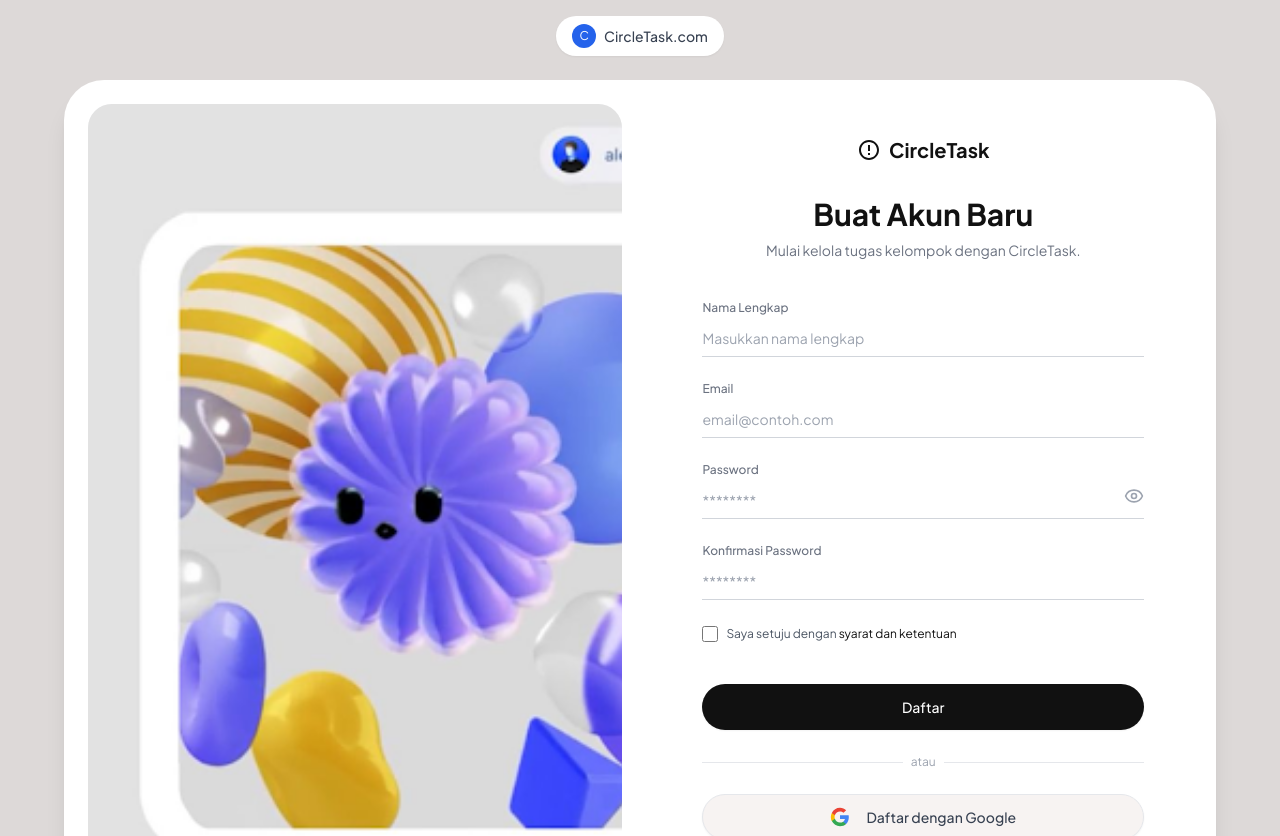
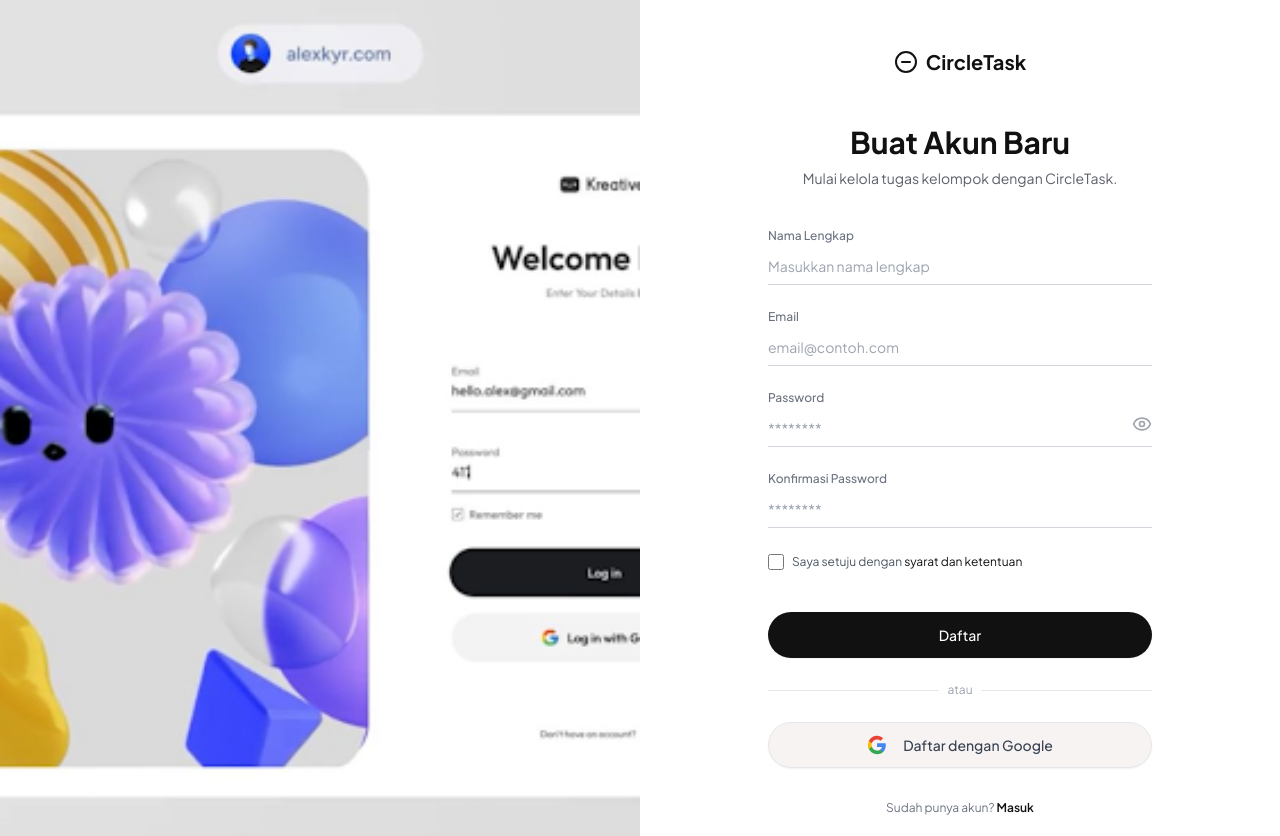
Before and after one commit to Rezkydesyafa/circletask, a Next.js app: page /register in a window 1280 px wide. Shown: the top 836 px of the page. Built offline with nearby package versions, Linux system fonts and the light colour scheme.

Commit message:
fix(auth): update login and register page to full screen layout

```diff
--- a/app/(auth)/login/page.tsx
+++ b/app/(auth)/login/page.tsx
@@ -11,11 +11,11 @@
 export default function LoginPage({ searchParams }: LoginPageProps) {
   return (
     <main
-      className="flex min-h-screen items-center justify-center bg-[#e5e5e5] p-6 text-[#111111]"
+      className="flex min-h-screen items-stretch justify-center bg-white text-[#111111]"
       style={{ fontFamily: "'Plus Jakarta Sans', sans-serif" }}
     >
-      <section className="flex h-full max-h-[800px] w-full max-w-5xl flex-col gap-8 overflow-hidden rounded-[40px] bg-[#fdf8f8] p-4 shadow-2xl md:flex-row md:p-6">
-        <div className="relative hidden w-1/2 overflow-hidden rounded-[32px] bg-gray-100 md:block">
+      <section className="flex w-full flex-col md:flex-row">
+        <div className="relative hidden w-1/2 overflow-hidden bg-[#eaf4eb] md:block">
           <Image
             alt="3D abstract shapes"
             className="h-full w-full object-cover"
@@ -27,10 +27,11 @@
           />
         </div>
 
-        <div className="flex w-full flex-col justify-center px-4 py-8 md:w-1/2 md:px-12">
-          <div className="mb-10 flex items-center justify-center gap-2 text-[#111111]">
+        <div className="flex w-full flex-col justify-center px-6 py-12 sm:px-12 md:w-1/2 lg:px-24 xl:px-32">
+          <div className="mx-auto w-full max-w-md">
+            <div className="mb-12 flex items-center justify-center gap-2 text-[#111111]">
               <svg
-              className="h-5 w-5"
+                className="h-6 w-6"
                 fill="none"
                 stroke="currentColor"
                 strokeLinecap="round"
@@ -41,7 +42,7 @@
                 <circle cx="12" cy="12" r="10" />
                 <path d="M8 12h8" />
               </svg>
-            <span className="text-lg font-bold">CircleTask</span>
+              <span className="text-xl font-bold">CircleTask</span>
             </div>
 
             <div className="mb-10 text-center">
@@ -53,6 +54,7 @@
 
             <LoginForm nextPath={searchParams?.next} />
           </div>
+        </div>
       </section>
     </main>
   );
--- a/app/(auth)/register/page.tsx
+++ b/app/(auth)/register/page.tsx
@@ -5,21 +5,14 @@
 export default function RegisterPage() {
   return (
     <main
-      className="flex min-h-screen flex-col items-center justify-center bg-[#ddd9d8] p-4 text-gray-900 antialiased"
+      className="flex min-h-screen items-stretch justify-center bg-white text-[#111111]"
       style={{ fontFamily: "'Plus Jakarta Sans', sans-serif" }}
     >
-      <div className="mb-6 flex items-center space-x-2 rounded-full bg-white px-4 py-2 shadow-sm">
-        <div className="flex h-6 w-6 items-center justify-center overflow-hidden rounded-full bg-blue-600 text-xs text-white">
-          C
-        </div>
-        <span className="text-sm font-medium text-gray-700">CircleTask.com</span>
-      </div>
-
-      <section className="flex w-full max-w-6xl flex-col gap-8 overflow-hidden rounded-[32px] bg-white p-4 shadow-xl md:flex-row md:rounded-[40px] md:p-6">
-        <div className="relative hidden min-h-[600px] overflow-hidden rounded-3xl bg-gray-100 md:block md:w-1/2">
+      <section className="flex w-full flex-col md:flex-row">
+        <div className="relative hidden w-1/2 overflow-hidden bg-[#f0f4f8] md:block">
           <Image
             alt="Abstract 3D shapes including spheres, flowers, and donuts in pastel colors"
-            className="object-cover object-left"
+            className="h-full w-full object-cover"
             fill
             priority
             sizes="(min-width: 768px) 50vw, 0px"
@@ -27,18 +20,27 @@
           />
         </div>
 
-        <div className="flex w-full flex-col justify-center px-4 py-8 md:w-1/2 md:px-12">
+        <div className="flex w-full flex-col justify-center px-6 py-12 sm:px-12 md:w-1/2 lg:px-24 xl:px-32">
           <div className="mx-auto w-full max-w-md">
-            <div className="mb-8 flex items-center justify-center space-x-2">
-              <svg className="h-6 w-6 text-[#111111]" fill="currentColor" viewBox="0 0 24 24">
-                <path d="M12 2C6.48 2 2 6.48 2 12s4.48 10 10 10 10-4.48 10-10S17.52 2 12 2zm0 18c-4.41 0-8-3.59-8-8s3.59-8 8-8 8 3.59 8 8-3.59 8-8 8zm-1-13h2v6h-2zm0 8h2v2h-2z" />
+            <div className="mb-12 flex items-center justify-center gap-2 text-[#111111]">
+              <svg
+                className="h-6 w-6"
+                fill="none"
+                stroke="currentColor"
+                strokeLinecap="round"
+                strokeLinejoin="round"
+                strokeWidth="2"
+                viewBox="0 0 24 24"
+              >
+                <circle cx="12" cy="12" r="10" />
+                <path d="M8 12h8" />
               </svg>
-              <span className="text-xl font-bold tracking-normal text-[#111111]">CircleTask</span>
+              <span className="text-xl font-bold">CircleTask</span>
             </div>
 
             <div className="mb-10 text-center">
               <h1 className="mb-2 text-3xl font-bold text-[#111111]">Buat Akun Baru</h1>
-              <p className="text-sm text-gray-500">Mulai kelola tugas kelompok dengan CircleTask.</p>
+              <p className="text-sm text-[#5c5f6a]">Mulai kelola tugas kelompok dengan CircleTask.</p>
             </div>
 
             <RegisterForm />
```
Lines whose indentation alone changed are shown as unchanged.
